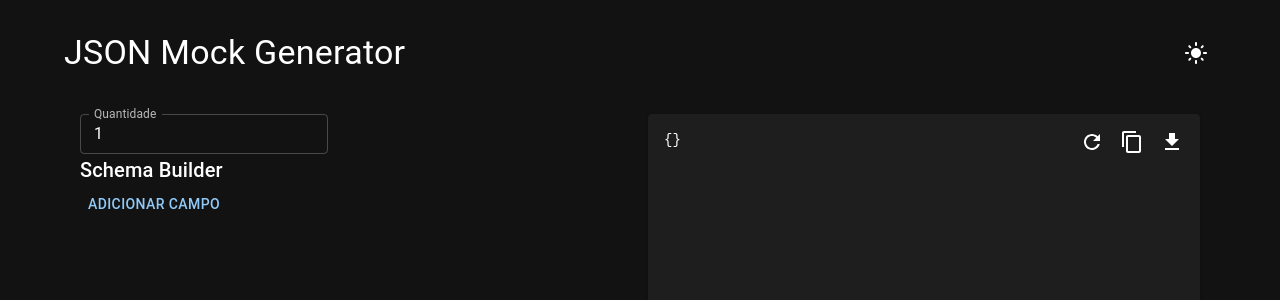
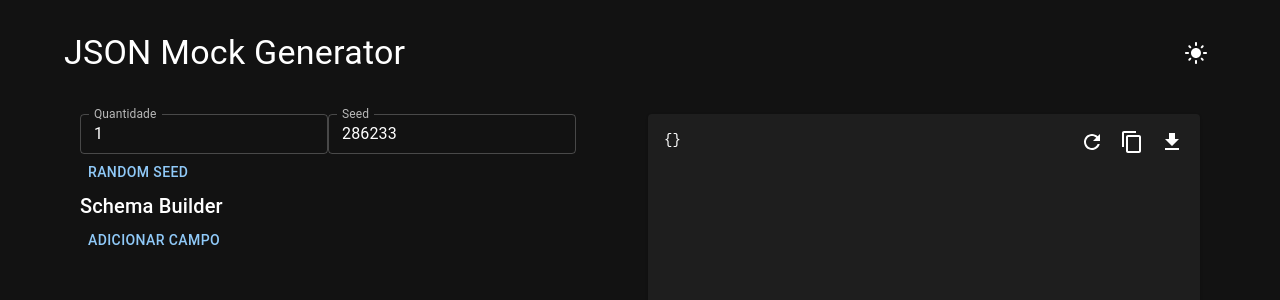
Before and after one commit to Igor713/mocka-json, a Next.js app: page / in a window 1280 px wide. Shown: the top 300 px of the page. Built offline with nearby package versions, Linux system fonts and the light colour scheme; what @mui/material-nextjs would draw is missing.

Commit message:
create seed validation

```diff
--- a/src/app/page.tsx
+++ b/src/app/page.tsx
@@ -8,6 +8,7 @@ import { SchemaBuilder } from '@/components/SchemaBuilder/SchemaBuilder'
 import { JsonPreview } from '@/components/JsonPreview/JsonPreview'
 import { UIField } from '@/core/schema/uiTypes'
 import { convertUIToSchema } from '@/core/schema/convert'
+import { createRandom } from '@/core/generator/random'
 
 export default function Home() {
   const [fields, setFields] = useState<UIField[]>([])
@@ -15,24 +16,35 @@ export default function Home() {
   const [count, setCount] = useState(1)
   const [open, setOpen] = useState(false)
 
+  const [seed, setSeed] = useState(() =>
+    Math.floor(Math.random() * 1_000_000)
+  )
+
+  const random = useMemo(
+    () => createRandom(seed),
+    [seed],
+  )
+
   const schema = useMemo(
     () => convertUIToSchema(fields),
     [fields],
   )
 
   useEffect(() => {
-    setJson(generateJson(schema))
-  }, [schema])
+    setJson(generateJson(schema, random));
+  }, [schema, random]);
 
   const generate = () => {
     if (count === 1) {
-      setJson(generateJson(schema))
+      setJson(generateJson(schema, random));
     } else {
       setJson(
-        Array.from({ length: count }, () => generateJson(schema))
-      )
+        Array.from({ length: count }, () =>
+          generateJson(schema, random)
+        )
+      );
     }
-  }
+  };
 
   useEffect(() => {
     generate()
@@ -89,6 +101,22 @@ export default function Home() {
               onChange={(e) => setCount(Number(e.target.value) || 1)}
             />
 
+            <TextField
+              label="Seed"
+              size="small"
+              value={seed}
+
+              onChange={(e) =>
+                setSeed(Number(e.target.value) || 0)
+              }
+            />
+
+            <Button onClick={() =>
+              setSeed(Math.floor(Math.random() * 1_000_000))
+            }>
+              Random seed
+            </Button>
+
             <SchemaBuilder
               fields={fields}
               setFields={setFields}
--- a/src/core/generator/generateJson.ts
+++ b/src/core/generator/generateJson.ts
@@ -1,30 +1,45 @@
-import { Field } from "../schema/types";
-import { randomNumber, randomString } from "./utils";
+import { Field, Random } from "../schema/types";
+import { generateAlphanumeric, generateUUID } from "./random";
+import { randomNumber } from "./randomNumber";
+import { randomString } from "./randomString";
 
-export function generateJson(field: Field): any {
+export function generateJson(field: Field, random: Random): any {
   if (typeof field.probability === "number") {
     const chance = field.probability / 100;
 
-    if (Math.random() > chance) {
+    if (random.float() > chance) {
       return undefined;
     }
   }
 
   if (field.nullable) {
-    if (Math.random() < 0.3) {
+    if (random.float() < 0.3) {
       return null;
     }
   }
 
   switch (field.type) {
     case "string":
-      return field.value ?? randomString(field.minLength, field.maxLength);
+      return (
+        field.value ?? randomString(field.minLength, field.maxLength, random)
+      );
 
     case "number":
-      return field.value ?? randomNumber(field.min, field.max);
+      return field.value ?? randomNumber(field.min, field.max, random);
+
+    case "id":
+      if (field.format === "number") {
+        return random.int(1, 1_000_000);
+      }
+
+      if (field.format === "uuid") {
+        return generateUUID(random);
+      }
+
+      return generateAlphanumeric(random);
 
     case "boolean":
-      return field.value ?? Math.random() < 0.5;
+      return field.value ?? random.float() < 0.5;
 
     case "date":
       return field.format === "timestamp"
@@ -37,7 +52,7 @@ export function generateJson(field: Field): any {
       for (const key in field.fields) {
         const child = field.fields[key];
         if (!child.required && Math.random() < 0.5) continue;
-        result[key] = generateJson(child);
+        result[key] = generateJson(child, random);
       }
 
       return result;
@@ -45,7 +60,7 @@ export function generateJson(field: Field): any {
 
     case "array":
       return Array.from({ length: field.length ?? 1 }).map(() => {
-        return generateJson(field.item);
+        return generateJson(field.item, random);
       });
 
     default:
--- /dev/null
+++ b/src/core/generator/random.ts
@@ -0,0 +1,36 @@
+import { Random } from "../schema/types";
+
+export function createRandom(seed: number): Random {
+  let value = seed;
+
+  const next = () => {
+    value = (value * 16807) % 2147483647;
+    return value / 2147483647;
+  };
+
+  return {
+    float() {
+      return next();
+    },
+    int(min: number, max: number) {
+      return Math.floor(next() * (max - min + 1)) + min;
+    },
+  };
+}
+
+export function generateUUID(random: Random) {
+  return "xxxxxxxx-xxxx-4xxx-yxxx-xxxxxxxxxxxx".replace(/[xy]/g, (c) => {
+    const r = random.int(0, 15);
+    const v = c === "x" ? r : (r & 0x3) | 0x8;
+    return v.toString(16);
+  });
+}
+
+export function generateAlphanumeric(random: Random, length = 12) {
+  const chars =
+    "abcdefghijklmnopqrstuvwxyzABCDEFGHIJKLMNOPQRSTUVWXYZ0123456789";
+  return Array.from(
+    { length },
+    () => chars[random.int(0, chars.length - 1)],
+  ).join("");
+}
--- /dev/null
+++ b/src/core/generator/randomNumber.ts
@@ -0,0 +1,5 @@
+import { Random } from "../schema/types";
+
+export function randomNumber(min = 0, max = 100, random: Random) {
+  return random.int(min, max);
+}
--- /dev/null
+++ b/src/core/generator/randomString.ts
@@ -0,0 +1,13 @@
+import { Random } from "../schema/types";
+
+export function randomString(min = 5, max = 10, random: Random) {
+  const length = random.int(min, max);
+  const chars = "abcdefghijklmnopqrstuvwxyz";
+  let result = "";
+
+  for (let i = 0; i < length; i++) {
+    result += chars[random.int(0, chars.length - 1)];
+  }
+
+  return result;
+}
--- a/src/core/generator/utils.ts
+++ /dev/null
@@ -1,10 +0,0 @@
-export function randomString(min = 5, max = 10) {
-  const length = Math.floor(Math.random() * ((max ?? 10) - min + 1)) + min;
-  return Math.random()
-    .toString(36)
-    .substring(2, 2 + length);
-}
-
-export function randomNumber(min = 0, max = 1000) {
-  return Math.floor(Math.random() * (max - min + 1)) + min;
-}
```
Also changed, not shown: src/core/generator/createRandom.ts (added, +19 -0 lines), src/core/schema/types.ts (+16 -2 lines).
